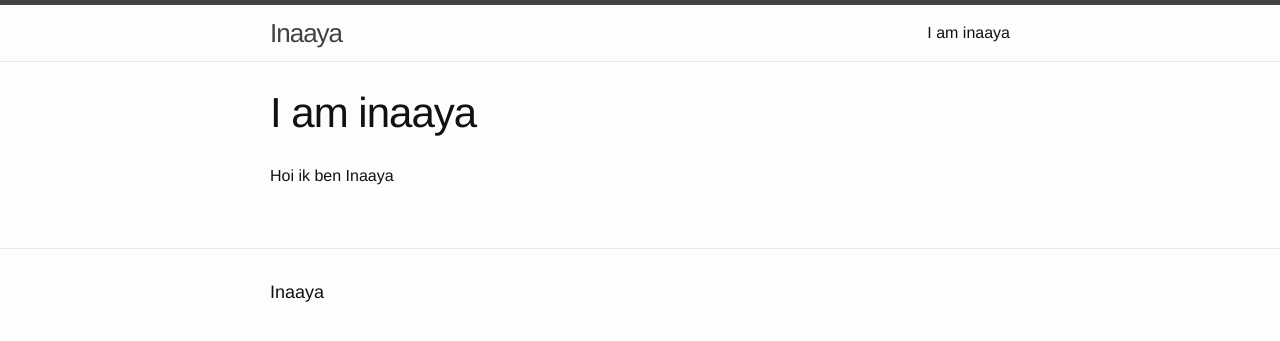
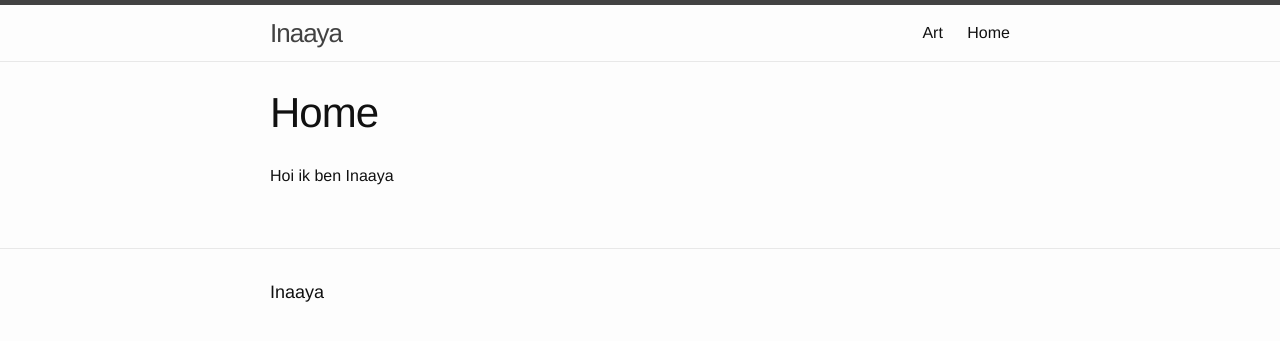
Before and after one commit to shiftenterdev/inaaya-test, a Jekyll site: the page built from home.markdown, in a window 1280 px wide. Shown: the top 341 px of the page. Built offline with Jekyll 4.4.1, drawn with Linux system fonts in a browser that asks for light colours.

Commit message:
Updated Home and 2 other files

```diff
--- /dev/null
+++ b/art.markdown
@@ -0,0 +1,6 @@
+---
+title: Art
+date: 2025-11-20 10:57:00 Z
+---
+
+here is my arts
--- a/i-am-inaaya.markdown
+++ b/home.markdown
@@ -1,5 +1,5 @@
 ---
-title: I am inaaya
+title: Home
 date: 2025-11-20 10:01:00 Z
 ---
 
```
